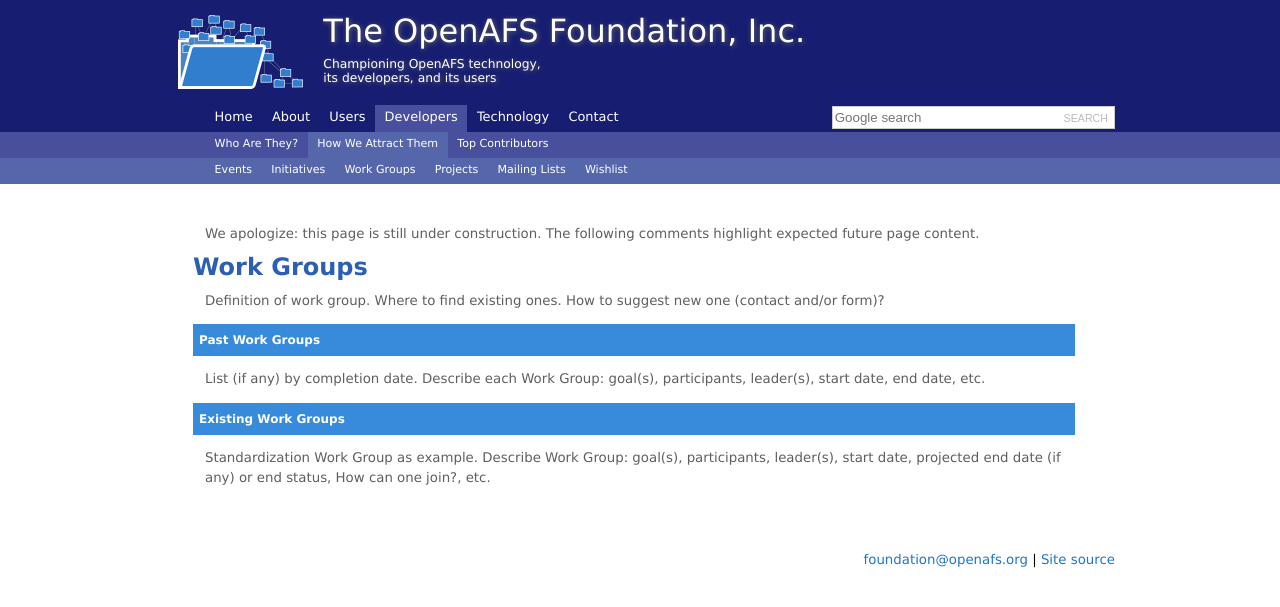
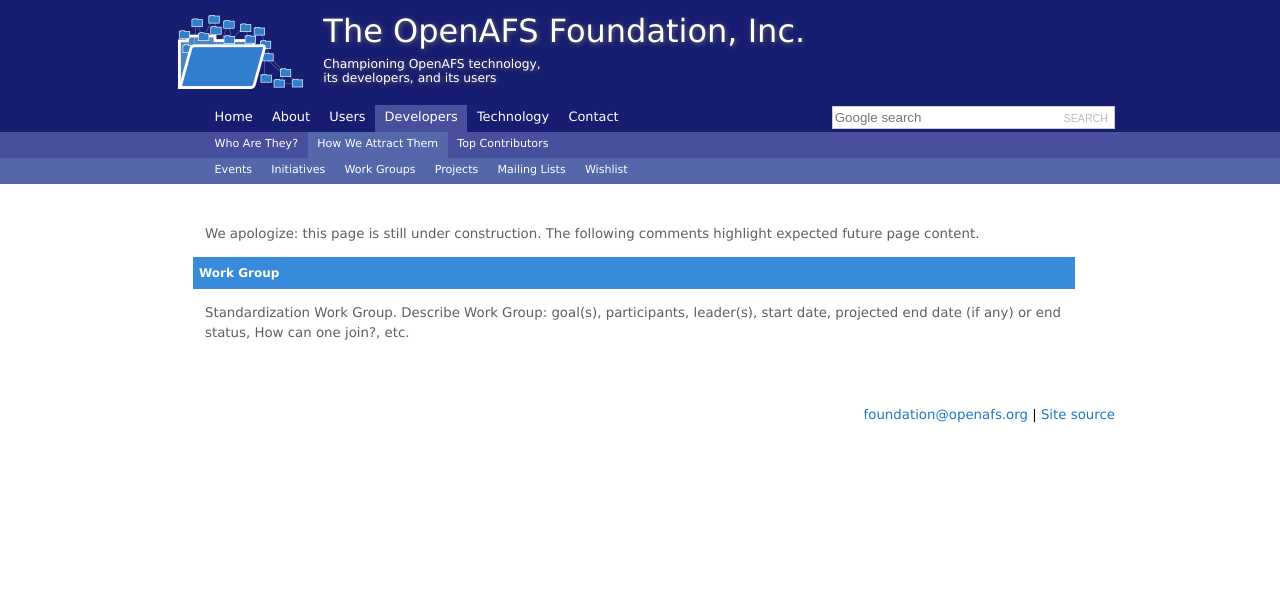
Before and after one commit to openafsfoundation/openafsfoundation.org, a Jekyll site: the page built from devs/work-groups/index.md, in a window 1280 px wide. Shown: the top 607 px of the page. Built offline with Jekyll 4.4.1, drawn with Linux system fonts in a browser that asks for light colours.

Commit message:
Update index.md
Plural to singular

```diff
--- a/devs/work-groups/index.md
+++ b/devs/work-groups/index.md
@@ -4,14 +4,6 @@
 ---
 We apologize: this page is still under construction.  The following comments highlight expected future page content.
 
-## Work Groups ##
+### Work Group ###
 
-Definition of work group.  Where to find existing ones.  How to suggest new one (contact and/or form)?
-
-### Past Work Groups ###
-
-List (if any) by completion date.  Describe each Work Group: goal(s), participants, leader(s), start date, end date, etc.
-
-### Existing Work Groups ###
-
-Standardization Work Group as example.  Describe Work Group: goal(s), participants, leader(s), start date, projected end date (if any) or end status, How can one join?, etc.
+Standardization Work Group.  Describe Work Group: goal(s), participants, leader(s), start date, projected end date (if any) or end status, How can one join?, etc.
```
